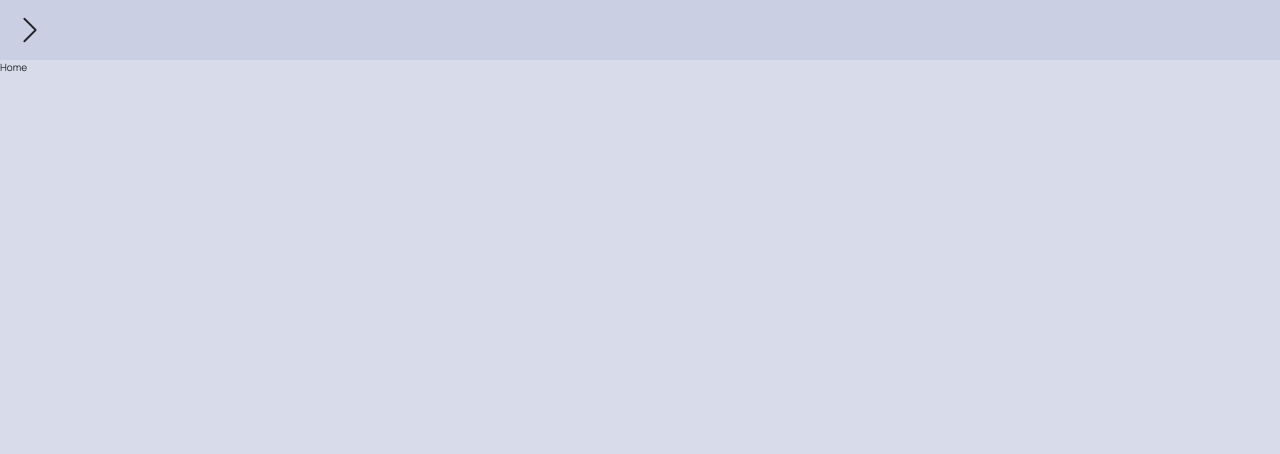
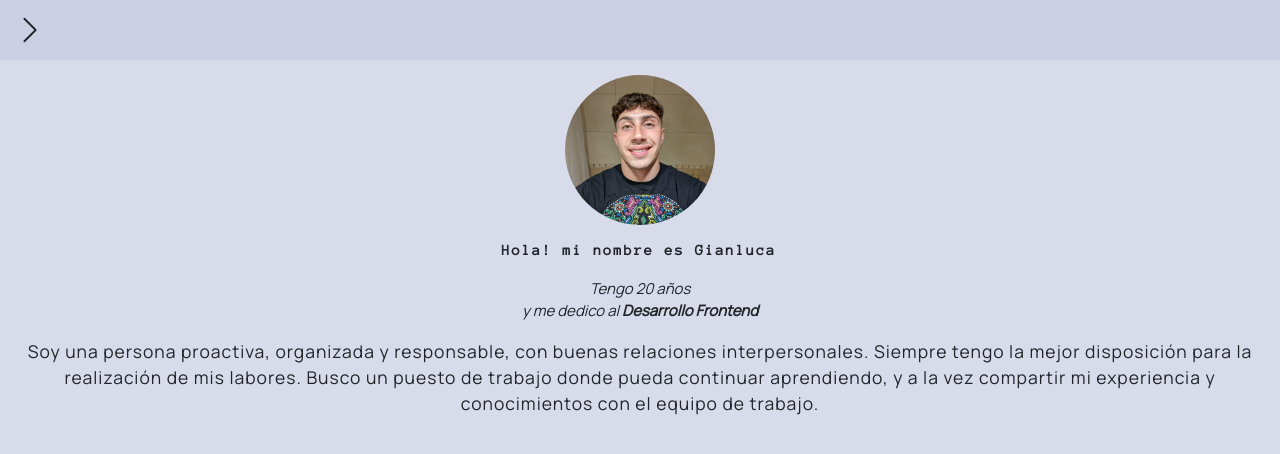
Before and after one commit to bredigian/my_portfolio, a React (Create React App) app: page / in a window 1280 px wide. Shown: the top 454 px of the page. Built offline with nearby package versions, Linux system fonts and the light colour scheme.

Commit message:
home page done

```diff
--- a/src/components/navigator/_styles.scss
+++ b/src/components/navigator/_styles.scss
@@ -8,7 +8,6 @@
       width: 6rem;
       height: 6rem;
       border-radius: 100%;
-      border: solid black 2px;
       object-fit: cover;
     }
     &__title {
--- a/src/components/navigator/index.js
+++ b/src/components/navigator/index.js
@@ -10,13 +10,13 @@ const Navigator = ({ isOpen }) => {
           : "navigator d-flex flex-column gap-3 w-75"
       }
     >
-      <div className="navigator-perfil d-flex align-items-center justify-content-between p-4">
+      <div className="navigator-perfil d-flex align-items-center justify-content-around p-4">
         <img
           src="../assets/image/me-1.jpg"
           alt="Perfil"
           className="navigator-perfil__img"
         />
-        <p className="navigator-perfil__title">Gianluca Bredice</p>
+        <p className="navigator-perfil__title m-0">Gianluca Bredice</p>
       </div>
       <nav className="navigator-navbar">
         <ul className="navigator-navbar__nav d-flex flex-column align-items-start gap-4">
--- a/src/pages/home/_styles.scss
+++ b/src/pages/home/_styles.scss
@@ -1,5 +1,52 @@
 .home {
   width: 100%;
-  height: 100vh;
   background-color: $color_primary;
+  &-image {
+    opacity: 0;
+    transition: all 0.4s ease-in-out;
+    width: 15rem;
+    height: 15rem;
+    object-fit: cover;
+    border-radius: 100%;
+  }
+  &-titles {
+    &__title {
+      font-family: "Anonymous Pro", monospace;
+      font-size: 1.5rem;
+      font-weight: bold;
+      letter-spacing: 2px;
+      border-right: solid black 2px;
+      width: 100%;
+      overflow: hidden;
+      white-space: nowrap;
+      animation: typing 2s steps(15), cursor 0.5s step-end infinite alternate;
+    }
+    &__subtitle {
+      opacity: 0;
+      transition: all 0.4s ease-in-out;
+      font-size: 1.5rem;
+      font-style: italic;
+      text-align: center;
+    }
+  }
+  &-description {
+    opacity: 0;
+    transition: all 0.4s ease-in-out;
+    font-size: 1.75rem;
+    letter-spacing: 1px;
+    text-align: center;
+  }
 }
+.show {
+  opacity: 1;
+}
+@keyframes cursor {
+  50% {
+    border-color: transparent;
+  }
+}
+@keyframes typing {
+  from {
+    width: 0;
+  }
+}
--- a/src/pages/home/index.js
+++ b/src/pages/home/index.js
@@ -1,7 +1,44 @@
-import React from "react"
+import React, { useState } from "react"
 
 const Home = () => {
-  return <div className="home">Home</div>
+  const [showInformation, setShowInformation] = useState(false)
+  setTimeout(() => {
+    setShowInformation(true)
+  }, 2500)
+  return (
+    <div className="home d-flex flex-column align-items-center gap-4 p-4">
+      <img
+        src="../assets/image/me-1.jpg"
+        alt="Gianluca Bredice"
+        className={!showInformation ? "home-image" : "home-image show"}
+      />
+      <div className="home-titles d-flex flex-column align-items-center gap-4">
+        <p className="home-titles__title m-0">Hola! mi nombre es Gianluca</p>
+        <p
+          className={
+            !showInformation
+              ? "home-titles__subtitle m-0"
+              : "home-titles__subtitle show m-0"
+          }
+        >
+          Tengo 20 años <br /> y me dedico al <b>Desarrollo Frontend</b>
+        </p>
+      </div>
+      <p
+        className={
+          !showInformation
+            ? "home-description m-0"
+            : "home-description show m-0"
+        }
+      >
+        Soy una persona proactiva, organizada y responsable, con buenas
+        relaciones interpersonales. Siempre tengo la mejor disposición para la
+        realización de mis labores. Busco un puesto de trabajo donde pueda
+        continuar aprendiendo, y a la vez compartir mi experiencia y
+        conocimientos con el equipo de trabajo.
+      </p>
+    </div>
+  )
 }
 
 export default Home
--- a/src/styles/config/fonts/_styles.scss
+++ b/src/styles/config/fonts/_styles.scss
@@ -1,3 +1,4 @@
+@import url("https://fonts.googleapis.com/css2?family=Anonymous+Pro&display=swap");
 @import url("https://fonts.googleapis.com/css2?family=Manrope&display=swap");
 * {
   font-family: "Manrope", sans-serif;
--- a/src/styles/config/reset/_styles.scss
+++ b/src/styles/config/reset/_styles.scss
@@ -3,3 +3,6 @@
   padding: 0;
   box-sizing: border-box;
 }
+html {
+  background-color: #d7dbea;
+}
```
